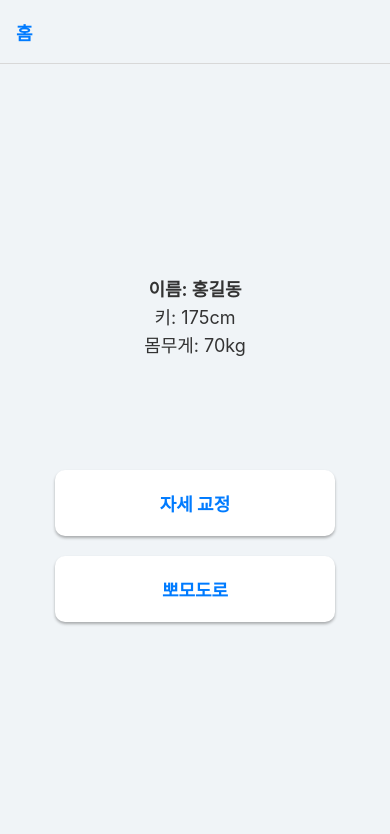
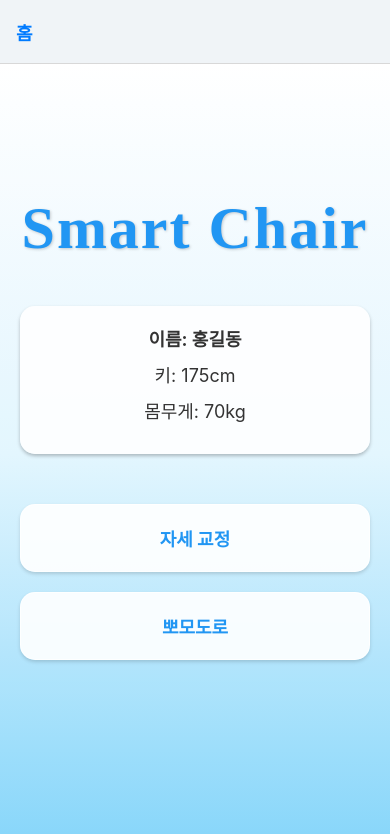
Before and after one commit to 2-you/Smart_Chair_APP, a React Native app in the folder Smart_Chair/: screen / in a window 390 px wide. Shown: the top 834 px of the page. Built offline with nearby package versions, Linux system fonts and the light colour scheme; what expo-notifications would draw is missing.

Commit message:
feat: 메인 컴포넌트 로고 및 배경 추가

```diff
--- a/Smart_Chair/App.js
+++ b/Smart_Chair/App.js
@@ -1,14 +1,14 @@
 import { NavigationContainer } from '@react-navigation/native';
 import { createStackNavigator } from '@react-navigation/stack';
 import { StatusBar } from 'expo-status-bar';
-import { StyleSheet, Text, View, TouchableOpacity } from 'react-native';
+import { StyleSheet, Text, View, TouchableOpacity, Platform } from 'react-native';
 import { useState, useEffect } from 'react';
 import tw from 'twrnc';
 import Pomodoro from './components/pomodoro';
+import { LinearGradient } from 'expo-linear-gradient';
 
 const Stack = createStackNavigator();
 
-// HomeScreen 컴포넌트
 const HomeScreen = ({ navigation }) => {
   const [user, setUser] = useState({ name: '', height: '', weight: '' });
 
@@ -26,12 +26,25 @@ const HomeScreen = ({ navigation }) => {
   }, []);
 
   return (
-    <View style={styles.container}>
-      <UserData user={user} />
-      <PostureCorrectionButton navigation={navigation} />
-      <PomodoroButton navigation={navigation} />
-      <StatusBar style="auto" />
-    </View>
+    <LinearGradient
+      colors={['#ffffff', '#e1f5fe', '#81d4fa']}
+      style={styles.gradientContainer}
+    >
+      <View style={styles.overlay}>
+        <View style={styles.container}>
+          <View style={styles.titleContainer}>
+            <Text style={[tw`text-6xl font-bold mb-2`, styles.title]}>
+              Smart Chair
+            </Text>
+          </View>
+
+          <UserData user={user} />
+          <PostureCorrectionButton navigation={navigation} />
+          <PomodoroButton navigation={navigation} />
+          <StatusBar style="dark" />
+        </View>
+      </View>
+    </LinearGradient>
   );
 };
 
@@ -61,7 +74,6 @@ const PomodoroButton = ({ navigation }) => (
   </TouchableOpacity>
 );
 
-// 메인 App 컴포넌트
 export default function App() {
   return (
     <NavigationContainer>
@@ -93,41 +105,67 @@ export default function App() {
 }
 
 const styles = StyleSheet.create({
+  gradientContainer: {
+    flex: 1,
+  },
+  overlay: {
+    flex: 1,
+    backgroundColor: 'rgba(255,255,255,0.05)',
+  },
   container: {
     flex: 1,
-    backgroundColor: '#f0f4f7',
     alignItems: 'center',
     justifyContent: 'center',
     padding: 20,
   },
+  titleContainer: {
+    alignItems: 'center',
+    marginBottom: 40,
+    marginTop: -40,
+  },
+  title: {
+    color: '#2196f3',
+    textShadowColor: 'rgba(0, 0, 0, 0.2)',
+    textShadowOffset: { width: 1, height: 1 },
+    textShadowRadius: 3,
+    fontFamily: Platform.OS === 'ios' ? 'AppleSDGothicNeo-Bold' : 'sans-serif-medium',
+    letterSpacing: 2,
+  },
   userData: {
-    marginBottom: 100,
+    marginBottom: 40,
+    padding: 20,
+    backgroundColor: 'rgba(255, 255, 255, 0.9)',
+    borderRadius: 15,
+    width: '100%',
     alignItems: 'center',
+    shadowColor: '#000',
+    shadowOffset: { width: 0, height: 2 },
+    shadowOpacity: 0.25,
+    shadowRadius: 3.84,
+    elevation: 5,
   },
   userDataText: {
     color: '#333',
-  },
-  notificationIcon: {
-    position: 'absolute',
-    top: 40,
-    right: 20,
+    marginBottom: 8,
   },
   card: {
-    backgroundColor: '#ffffff',
+    backgroundColor: 'rgba(255, 255, 255, 0.9)',
     padding: 20,
     marginVertical: 10,
-    borderRadius: 10,
-    width: '80%',
+    borderRadius: 15,
+    width: '100%',
     alignItems: 'center',
     shadowColor: '#000',
     shadowOffset: { width: 0, height: 2 },
-    shadowOpacity: 0.3,
-    shadowRadius: 3,
+    shadowOpacity: 0.15,
+    shadowRadius: 3.84,
     elevation: 5,
+    borderWidth: 1,
+    borderColor: 'rgba(255, 255, 255, 0.8)',
   },
   cardText: {
     fontSize: 18,
     fontWeight: 'bold',
-    color: '#007bff',
+    color: '#2196f3',
   },
 });
--- a/Smart_Chair/components/pomodoro.js
+++ b/Smart_Chair/components/pomodoro.js
@@ -8,7 +8,6 @@ import { Timer } from './Timer';
 import { Settings } from './Settings';
 import { Statistics } from './Statistics';
 import { TaskList } from './TaskList';
-import { getTimeOfDay } from '../utils/pomoUtils';
 import { COLORS, DEFAULT_WORK_TIME, DEFAULT_SHORT_BREAK, DEFAULT_LONG_BREAK } from '../constants/pomodoro';
 import tw from 'twrnc';
 import * as Notifications from 'expo-notifications';
@@ -82,6 +81,9 @@ const Pomodoro = () => {
             const updatedTasks = [...tasks, newTask];
             await AsyncStorage.setItem('tasks', JSON.stringify(updatedTasks));
             setTasks(updatedTasks);
+            if (!currentTask) {
+                setCurrentTask(newTask);
+            }
         } catch (error) {
             console.error('할 일을 저장하는데 실패했습니다:', error);
         }
@@ -131,10 +133,10 @@ const Pomodoro = () => {
         }
 
         // 타이머 상태 업데이트
-        setIsActive(false);  // timer.setIsActive 대신
-        setMinutes(settings.workTime);  // timer.setMinutes 대신
-        setSeconds(0);  // timer.setSeconds 대신
-        setIsWork(true);  // 작업 모드로 리셋
+        setIsActive(false);
+        setMinutes(settings.workTime);
+        setSeconds(0);
+        setIsWork(true);
     };
 
     // 시간대별 색상 관리
@@ -177,6 +179,11 @@ const Pomodoro = () => {
             timer.setMinutes(timer.isWork ? settings.workTime : settings.shortBreakTime);
         }
     }, [settings]);
+
+    // useEffect를 사용하여 타이머 상태 관리
+    useEffect(() => {
+        // 타이머 관련 상태를 여기서 초기화하거나 업데이트
+    }, [currentTask]); // currentTask가 변경될 때만 실행
 
     // 렌더링할 섹션들을 배열로 정의
     const sections = [
--- a/Smart_Chair/utils/pomoUtils.js
+++ /dev/null
@@ -1,16 +0,0 @@
-export const formatTime = (minutes, seconds) => {
-    return `${String(minutes).padStart(2, '0')}:${String(seconds).padStart(2, '0')}`;
-};
-
-export const calculateProgress = (totalSeconds, currentMinutes, currentSeconds) => {
-    const remainingSeconds = (currentMinutes * 60) + currentSeconds;
-    return 1 - (remainingSeconds / totalSeconds);
-};
-
-export const getTimeOfDay = () => {
-    const hour = new Date().getHours();
-    if (hour >= 5 && hour < 12) return 'morning';
-    if (hour >= 12 && hour < 17) return 'noon';
-    if (hour >= 17 && hour < 20) return 'evening';
-    return 'night';
-};
```
